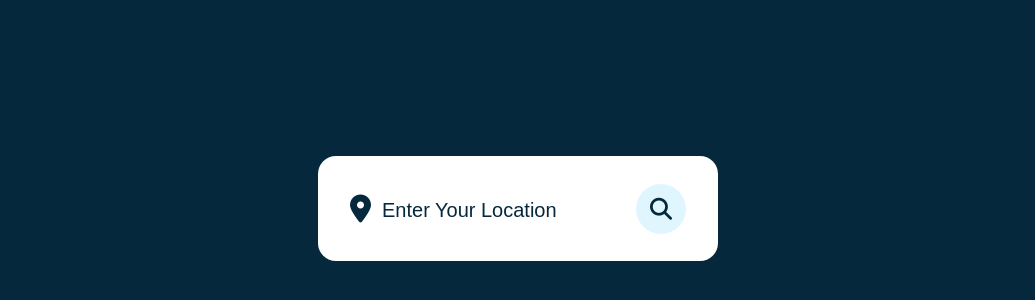
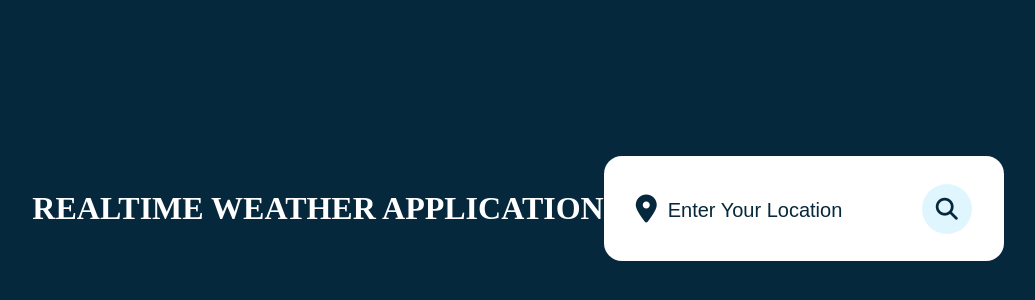
Before and after one commit to saiprakash0506/WeatherBot-Real-Time-Weather-Updates-via-Telegram-and-Web-Browser, a website: page index.html in a window 1280 px wide. Shown: the part 192-492 px from the top of the page, without its empty margins (122-1157 px from the left). Drawn offline with Linux system fonts and the light colour scheme.

Commit message:
Update index.html

```diff
--- a/index.html
+++ b/index.html
@@ -13,7 +13,7 @@
 </head>
 
 <body>
-
+<center><h1 style="color:white";>REALTIME WEATHER APPLICATION</h1></center>
     <div class="container">
         <div class="search-box">
             <i class="fa-solid fa-location-dot"></i>
```
